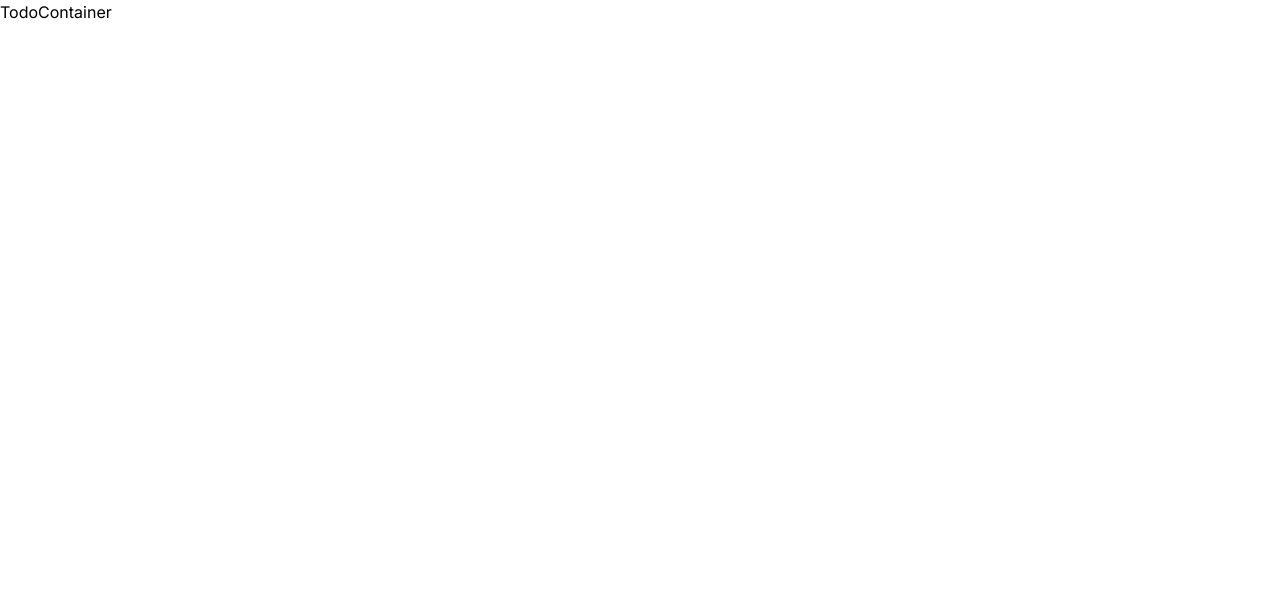
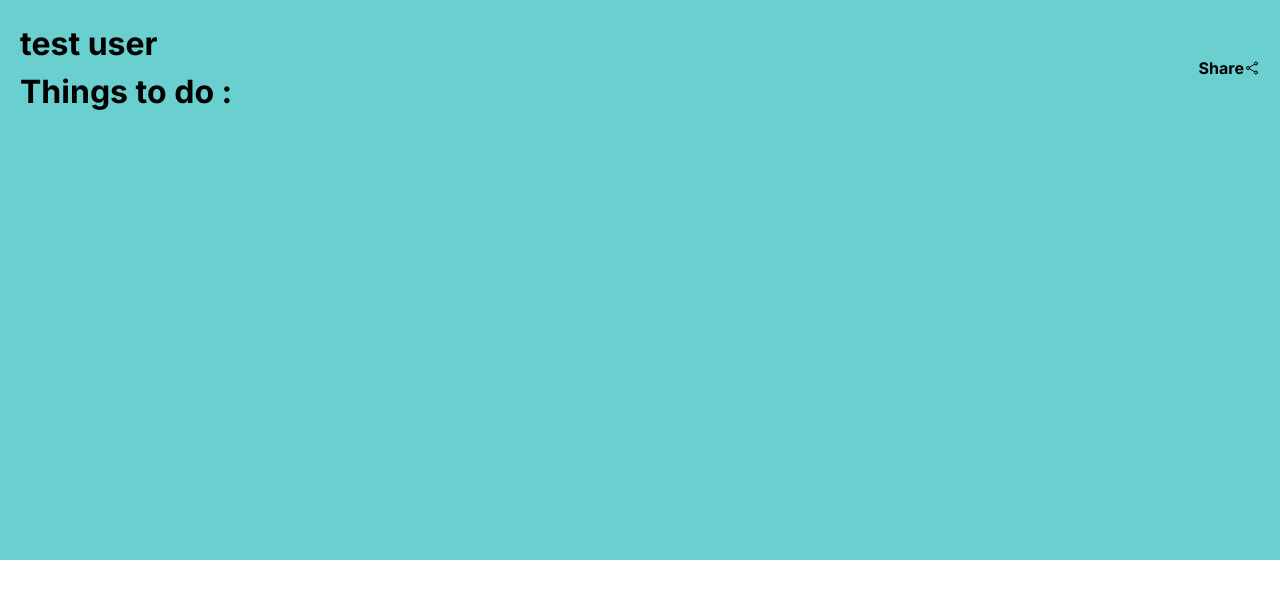
Before and after one commit to yelo-o/supa-next-todo, a Next.js app: page /todo-no-rls in a window 1280 px wide. Shown: the top 598 px of the page. Built offline with nearby package versions, Linux system fonts and the light colour scheme; no server answers; the database is empty.

Commit message:
TodoList UI(Header) 만들기

```diff
--- a/app/todo-no-rls/components/TodoContainer.tsx
+++ b/app/todo-no-rls/components/TodoContainer.tsx
@@ -1,15 +1,16 @@
 "use client";
 import React, { useEffect } from 'react'
 import useTodosController from '../hooks/useTodosController';
+import TodoList from '@/components/ui/TodoList';
 
 const TodoContainer = () => {
-  const { loading, todos } = useTodosController();
-  console.log(">>loading", loading);
-  console.log(">>todos", todos);
+    const { loading, todos } = useTodosController();
 
-  return (
-    <div>TodoContainer</div>
-  )
+    return (
+        <div>
+            <TodoList sharedUserFullName='test user' ownerUserId='123123 '/>
+        </div>
+    )
 }
 
 export default TodoContainer
--- /dev/null
+++ b/components/ui/TodoList.jsx
@@ -0,0 +1,44 @@
+import React from 'react'
+import { IoShareSocialOutline } from "react-icons/io5";
+import { useCopyToClipboard } from "usehooks-ts";
+
+
+const TodoList = ({ sharedUserFullName="", ownerUserId="" }) => {
+    const [copiedText, copy] = useCopyToClipboard();
+
+    const handleCopy = () => {
+        const shareLink = `${"todolist공유할 링크"}/share/${ownerUserId}`;
+        copy(shareLink)
+            .then(() => {
+                window.alert(`공유링크 복사 완료 \n ${shareLink}`);
+            })
+            .catch(error => {
+                console.error('Failed to copy!', error);
+            })
+    };
+
+    return (
+        <section className=' min-h-[70vh] bg-[#69CFCF]'>
+            <div className='w-full w-max-[800px] p-[20px] mx-auto'>
+                <article className=' flex flex-row justify-between items-center'>
+                    <div className=' font-bold text-[32px]'>
+                        {sharedUserFullName && <div>{ sharedUserFullName }</div>}
+                        Things to do :
+                    </div>
+                    {ownerUserId && (
+                        <div
+                            onClick={() => handleCopy()}
+                            className=' font-bold text-[16px] flex flex-row items-center
+                                cursor-pointer'
+                        >
+                            Share
+                            <IoShareSocialOutline />
+                        </div>
+                    )}
+                </article>
+            </div>
+        </section>
+    )
+}
+
+export default TodoList
--- /dev/null
+++ b/components/ui/TodoListItem.jsx
@@ -0,0 +1,9 @@
+import React from 'react'
+
+const TodoListItem = () => {
+    return (
+        <div>TodoListItem</div>
+    )
+}
+
+export default TodoListItem
--- a/package.json
+++ b/package.json
@@ -18,7 +18,8 @@
     "react": "^18",
     "react-dom": "^18",
     "react-icons": "^5.0.1",
-    "react-spinners": "^0.13.8"
+    "react-spinners": "^0.13.8",
+    "usehooks-ts": "^3.1.0"
   },
   "devDependencies": {
     "@types/node": "^20",
```
Also changed, not shown: 1 other file (tests, documents, lock files or other folders).
